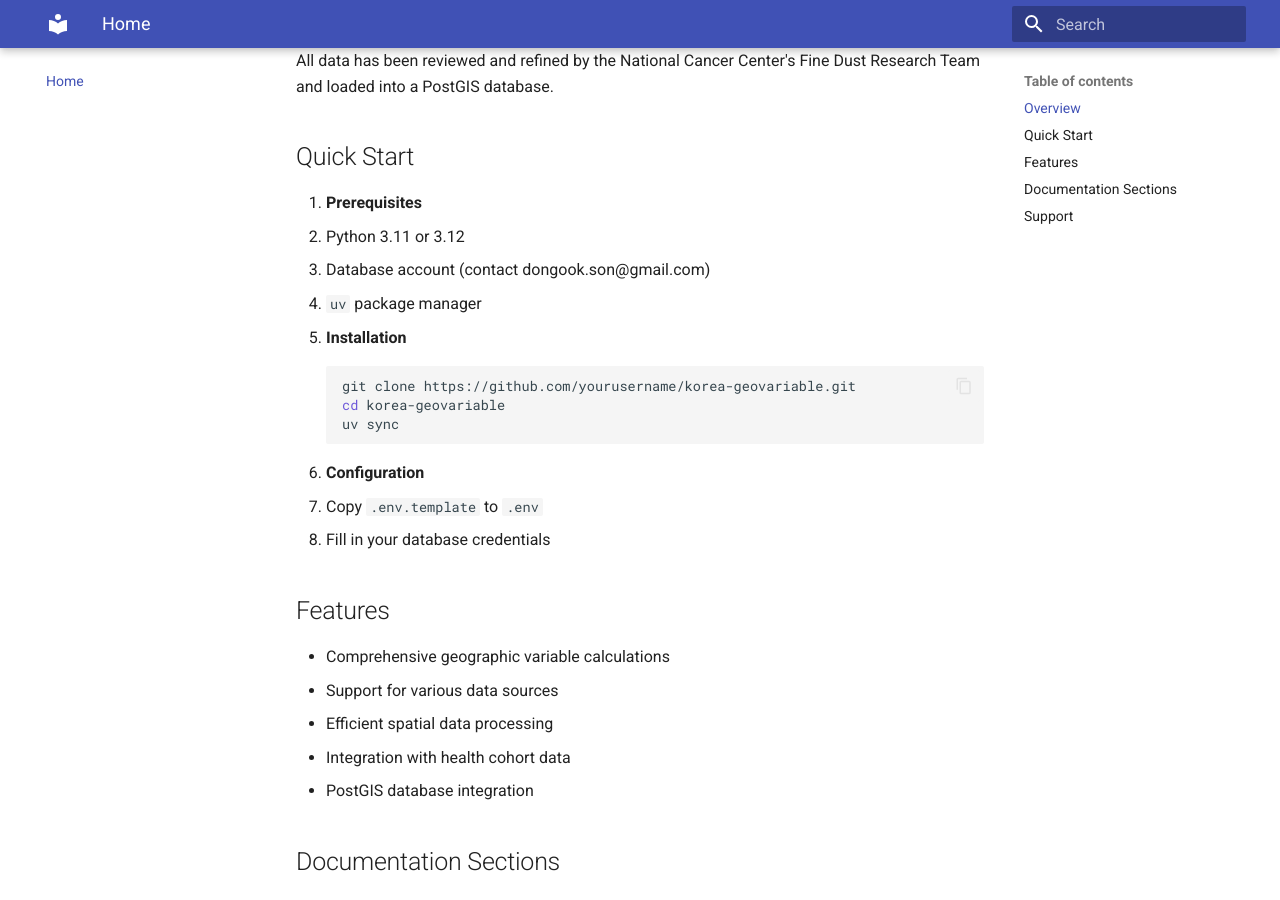
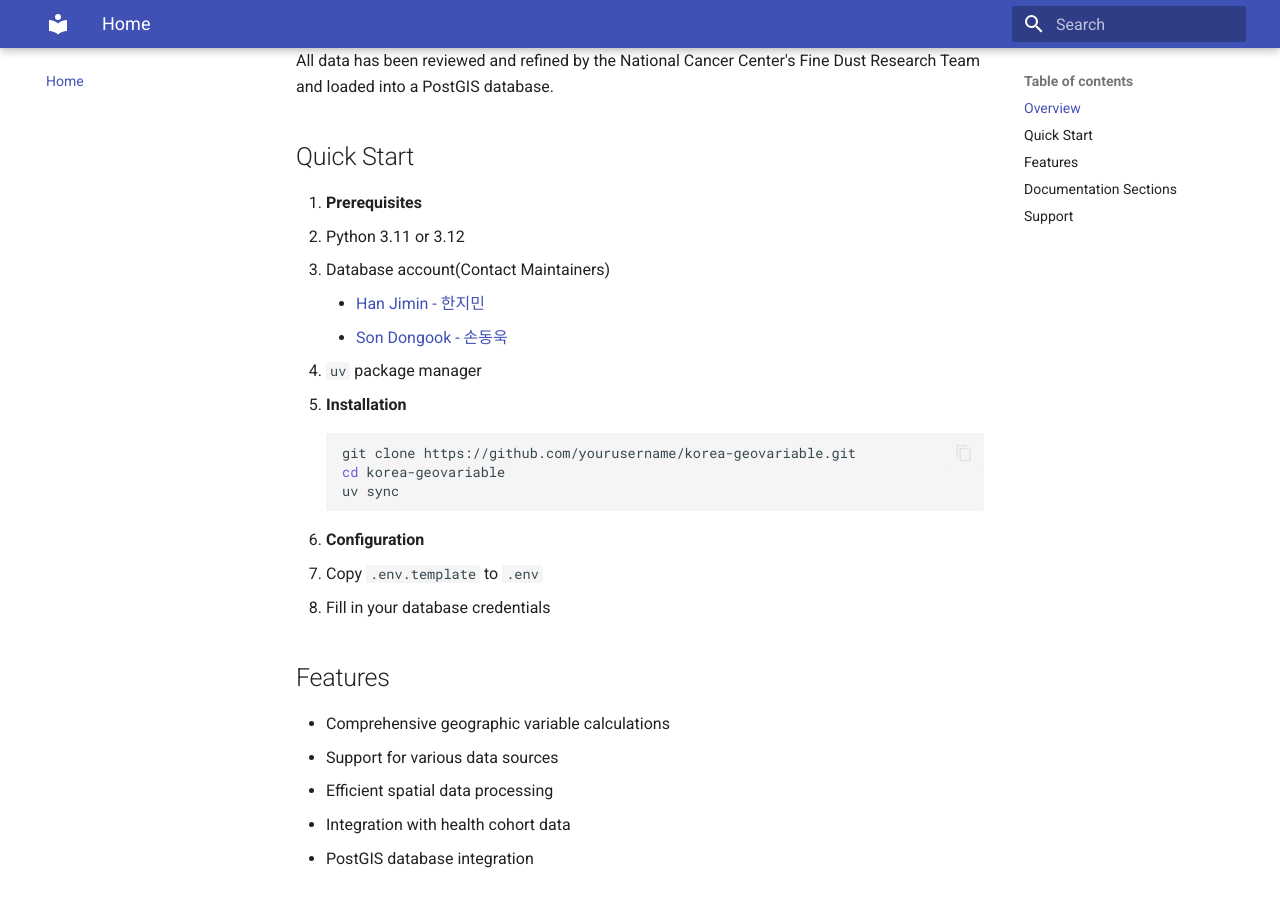
Before and after one commit to ncc-airhealth/korea-geovariable, an MkDocs documentation site: the page built from docs/index.md, in a window 1280 px wide and 900 px high, scrolled down 549 px. Built offline with MkDocs 1.6.1 and Material for MkDocs 9.7.7, drawn with Linux system fonts in a browser that asks for light colours.

Commit message:
update contact

```diff
--- a/docs/index.md
+++ b/docs/index.md
@@ -16,7 +16,9 @@ All data has been reviewed and refined by the National Cancer Center's Fine Dust
 
 1. **Prerequisites**
    - Python 3.11 or 3.12
-   - Database account (contact dongook.son@gmail.com)
+   - Database account(Contact Maintainers)
+      - [Han Jimin - 한지민](mailto:hangm0101@ncc.re.kr)
+      - [Son Dongook - 손동욱](mailto:d@dou.so)
    - `uv` package manager
 
 2. **Installation**
```
Also changed, not shown: docs/development/contributing.md (+3 -1 lines).
